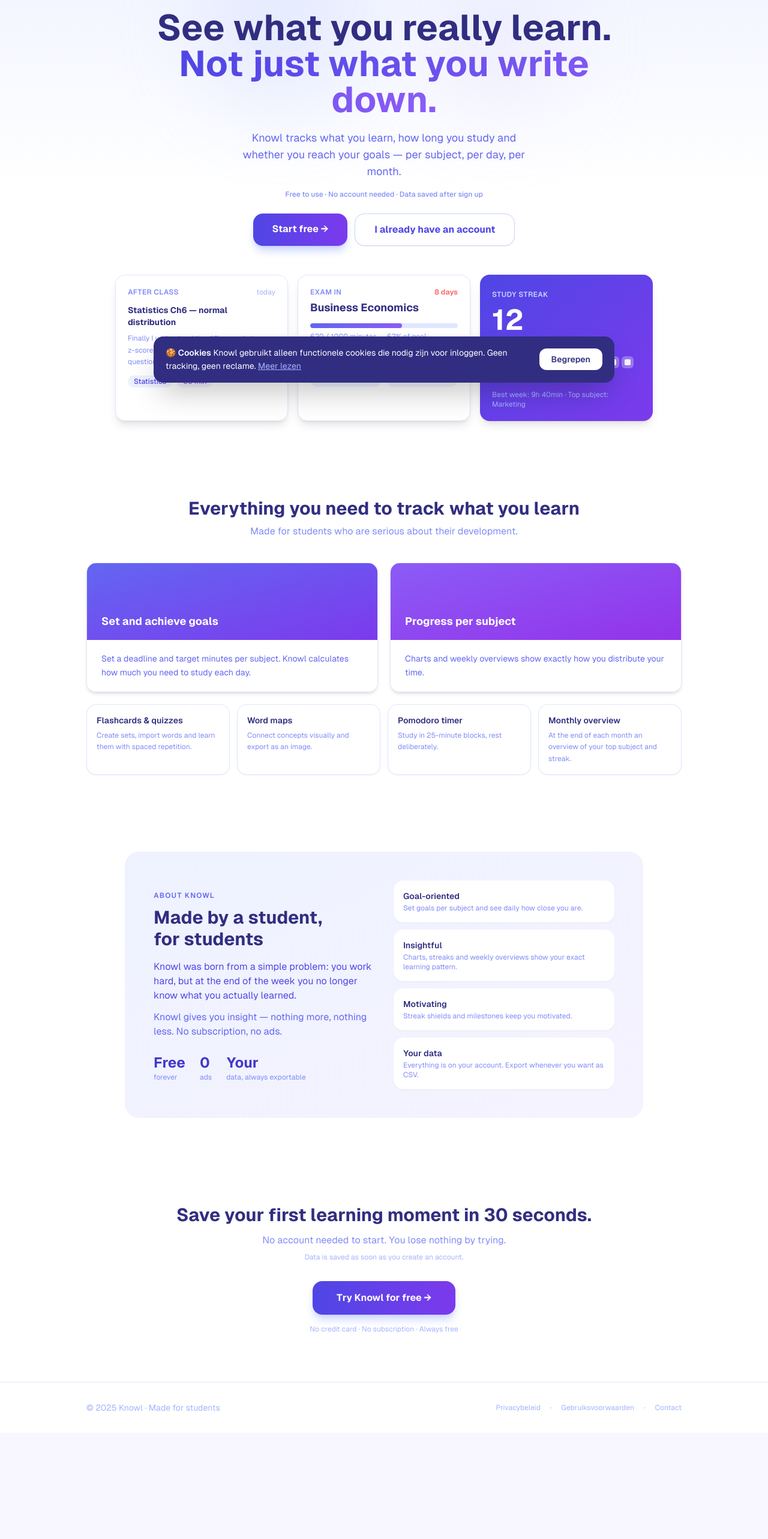
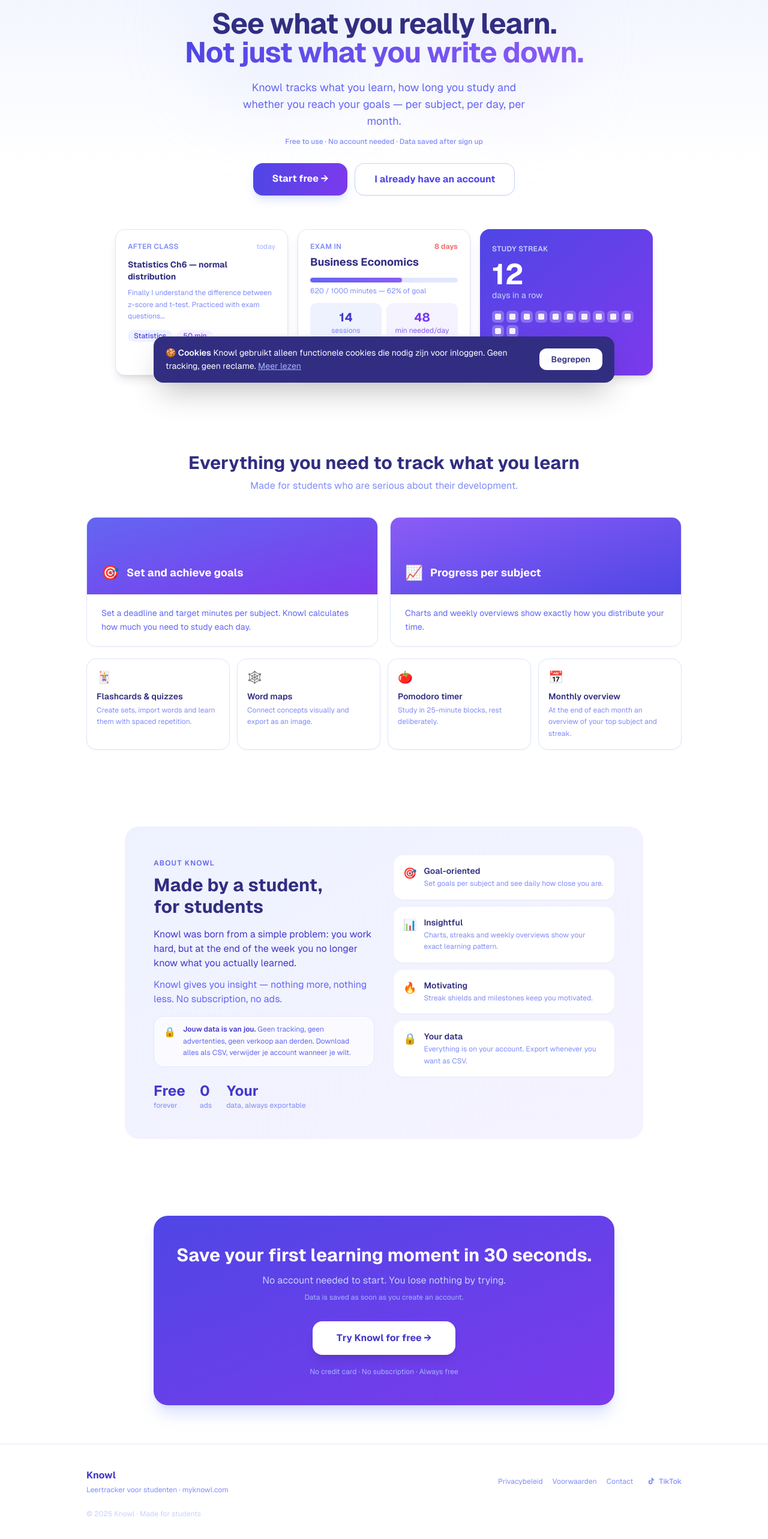
Before and after one commit to wduijkeren-netizen/knowl, a Next.js app: page / in a window 1280 px wide. Shown: the part 138-2704 px from the top of the page at 60% size. Before the commit the page ends 2527 px from the top, so only its background shows below. Built offline with nearby package versions, Linux system fonts and the light colour scheme.

Commit message:
Design verbetering: landingspagina, hover effects, success animatie, footer TikTok, privacy statement

```diff
--- a/src/components/LandingPage.tsx
+++ b/src/components/LandingPage.tsx
@@ -12,30 +12,33 @@
   const l = tr.landing
 
   const primaryFeatures = [
-    { title: l.feat1title, desc: l.feat1desc, color: 'bg-gradient-to-br from-indigo-500 to-violet-600' },
-    { title: l.feat2title, desc: l.feat2desc, color: 'bg-gradient-to-br from-violet-500 to-purple-600' },
+    { title: l.feat1title, desc: l.feat1desc, color: 'bg-gradient-to-br from-indigo-500 to-violet-600', icon: '🎯' },
+    { title: l.feat2title, desc: l.feat2desc, color: 'bg-gradient-to-br from-violet-500 to-indigo-600', icon: '📈' },
   ]
 
   const secondaryFeatures = [
-    { title: l.feat3title, desc: l.feat3desc },
-    { title: l.feat4title, desc: l.feat4desc },
-    { title: l.feat5title, desc: l.feat5desc },
-    { title: l.feat6title, desc: l.feat6desc },
+    { title: l.feat3title, desc: l.feat3desc, icon: '🃏' },
+    { title: l.feat4title, desc: l.feat4desc, icon: '🕸️' },
+    { title: l.feat5title, desc: l.feat5desc, icon: '🍅' },
+    { title: l.feat6title, desc: l.feat6desc, icon: '📅' },
   ]
 
   const usps = [
-    { title: l.usp1title, desc: l.usp1desc },
-    { title: l.usp2title, desc: l.usp2desc },
-    { title: l.usp3title, desc: l.usp3desc },
-    { title: l.usp4title, desc: l.usp4desc },
+    { title: l.usp1title, desc: l.usp1desc, icon: '🎯' },
+    { title: l.usp2title, desc: l.usp2desc, icon: '📊' },
+    { title: l.usp3title, desc: l.usp3desc, icon: '🔥' },
+    { title: l.usp4title, desc: l.usp4desc, icon: '🔒' },
   ]
 
   return (
     <div className="min-h-screen bg-white">
       {/* Nav */}
-      <header className="fixed top-0 left-0 right-0 z-20 bg-white/90 backdrop-blur-sm border-b border-indigo-100">
+      <header className="fixed top-0 left-0 right-0 z-20 bg-white/95 backdrop-blur-sm border-b border-indigo-100">
         <div className="max-w-5xl mx-auto px-4 py-3 flex justify-between items-center">
+          <div className="flex items-center gap-2">
             <span className="text-xl font-bold text-indigo-700 tracking-tight">Knowl</span>
+            <span className="hidden sm:inline text-xs text-indigo-300 font-normal">leertracker</span>
+          </div>
           <div className="flex gap-2 items-center">
             <div className="relative">
               <button onClick={() => setShowLang(s => !s)}
@@ -47,7 +50,7 @@
               {showLang && (
                 <>
                   <div className="fixed inset-0 z-10" onClick={() => setShowLang(false)} />
-                  <div className="absolute right-0 top-full mt-2 bg-white rounded-2xl border border-indigo-100 shadow-xl py-2 z-20 min-w-[170px] max-w-[90vw]">
+                  <div className="absolute right-0 top-full mt-2 bg-white rounded-2xl border border-indigo-100 shadow-xl py-2 z-20 min-w-[170px]">
                     {languages.map(lg => (
                       <button key={lg.code} onClick={() => { setLang(lg.code as LangCode); setShowLang(false) }}
                         className={`w-full flex items-center gap-3 px-4 py-2 text-sm hover:bg-indigo-50 transition-colors ${lang === lg.code ? 'text-indigo-700 font-semibold' : 'text-gray-600'}`}>
@@ -62,7 +65,7 @@
             <Link href="/login" className="hidden sm:block text-sm text-indigo-500 hover:text-indigo-700 font-medium transition-colors px-3 py-1.5">
               {l.login}
             </Link>
-            <Link href="/leermomenten" className="text-sm bg-indigo-600 text-white px-4 py-2 rounded-xl font-semibold hover:bg-indigo-700 transition-colors shadow-sm">
+            <Link href="/leermomenten" className="text-sm bg-indigo-600 text-white px-4 py-2 rounded-xl font-semibold hover:bg-indigo-700 active:scale-95 transition-all shadow-sm">
               {l.cta}
             </Link>
           </div>
@@ -71,15 +74,17 @@
 
       {/* Hero */}
       <section className="relative pt-24 pb-16 px-4 overflow-hidden bg-gradient-to-b from-indigo-50 via-white to-white">
-        <div className="absolute top-10 left-1/4 w-72 h-72 bg-indigo-200 rounded-full blur-3xl opacity-30 pointer-events-none" />
-        <div className="absolute top-20 right-1/4 w-64 h-64 bg-violet-200 rounded-full blur-3xl opacity-25 pointer-events-none" />
+        <div className="absolute top-10 left-1/4 w-72 h-72 bg-indigo-200 rounded-full blur-3xl opacity-20 pointer-events-none" />
+        <div className="absolute top-20 right-1/4 w-64 h-64 bg-violet-200 rounded-full blur-3xl opacity-20 pointer-events-none" />
 
         <div className="relative max-w-3xl mx-auto text-center">
-          <div className="inline-block bg-amber-50 text-amber-700 text-xs font-semibold px-4 py-2 rounded-full mb-6 border border-amber-200 shadow-sm">
+          {/* Badge */}
+          <div className="inline-flex items-center gap-2 bg-white text-indigo-700 text-xs font-semibold px-4 py-2 rounded-full mb-6 border border-indigo-200 shadow-sm">
+            <span className="w-2 h-2 rounded-full bg-emerald-400 animate-pulse shrink-0" />
             {l.badge}
           </div>
 
-          <h1 className="text-4xl md:text-6xl font-bold text-indigo-900 leading-tight">
+          <h1 className="text-4xl md:text-5xl font-bold text-indigo-900 leading-tight tracking-tight">
             {l.h1a}
             <br />
             <span className="bg-gradient-to-r from-indigo-600 to-violet-500 bg-clip-text text-transparent">
@@ -91,25 +96,25 @@
             {l.sub}
           </p>
 
-          <p className="text-xs text-indigo-400 mt-4 font-medium">
+          <p className="text-xs text-indigo-400 mt-3 font-medium">
             {l.proof}
           </p>
 
-          <div className="flex flex-col sm:flex-row gap-3 justify-center mt-6">
+          <div className="flex flex-col sm:flex-row gap-3 justify-center mt-7">
             <Link href="/leermomenten"
-              className="bg-gradient-to-r from-indigo-600 to-violet-600 text-white px-8 py-3.5 rounded-2xl font-bold text-base hover:from-indigo-700 hover:to-violet-700 transition-all shadow-lg shadow-indigo-200 text-center">
+              className="bg-gradient-to-r from-indigo-600 to-violet-600 text-white px-8 py-3.5 rounded-2xl font-bold text-base hover:from-indigo-700 hover:to-violet-700 active:scale-95 transition-all shadow-lg shadow-indigo-200/60 text-center">
               {l.cta}
             </Link>
             <Link href="/login"
-              className="bg-white text-indigo-600 px-8 py-3.5 rounded-2xl font-bold text-base hover:bg-indigo-50 transition-colors border border-indigo-200 shadow-sm text-center">
+              className="bg-white text-indigo-600 px-8 py-3.5 rounded-2xl font-bold text-base hover:bg-indigo-50 active:scale-95 transition-all border border-indigo-200 shadow-sm text-center">
               {l.login}
             </Link>
           </div>
         </div>
 
         {/* Preview kaarten */}
-        <div className="relative max-w-4xl mx-auto mt-12 grid grid-cols-1 md:grid-cols-3 gap-4">
-          <div className="bg-white rounded-2xl border border-indigo-100 shadow-lg p-5">
+        <div className="relative max-w-4xl mx-auto mt-14 grid grid-cols-1 md:grid-cols-3 gap-4">
+          <div className="bg-white rounded-2xl border border-indigo-100 shadow-lg p-5 hover:-translate-y-0.5 hover:shadow-xl transition-all">
             <div className="flex justify-between items-start mb-3">
               <span className="text-xs font-semibold text-indigo-400 uppercase tracking-wide">{l.card1tag}</span>
               <span className="text-xs text-indigo-300">{l.card1today}</span>
@@ -118,11 +123,11 @@
             <p className="text-xs text-indigo-400 mt-2 leading-relaxed">{l.card1body}</p>
             <div className="flex gap-2 mt-3">
               <span className="text-xs bg-indigo-50 text-indigo-600 rounded-full px-2.5 py-0.5 font-medium">{l.card1sub1}</span>
-              <span className="text-xs bg-violet-50 text-violet-500 rounded-full px-2.5 py-0.5 font-medium">{l.card1sub2}</span>
+              <span className="text-xs bg-violet-50 text-violet-600 rounded-full px-2.5 py-0.5 font-medium">{l.card1sub2}</span>
             </div>
           </div>
 
-          <div className="bg-white rounded-2xl border border-indigo-100 shadow-lg p-5">
+          <div className="bg-white rounded-2xl border border-indigo-100 shadow-lg p-5 hover:-translate-y-0.5 hover:shadow-xl transition-all">
             <div className="flex justify-between items-start mb-1">
               <span className="text-xs font-semibold text-indigo-400 uppercase tracking-wide">{l.card2tag}</span>
               <span className="text-xs font-bold text-red-400">{l.card2days}</span>
@@ -139,19 +144,19 @@
               </div>
               <div className="bg-violet-50 rounded-xl p-2.5 text-center">
                 <p className="text-xl font-bold text-violet-600">{l.card2stat2val}</p>
-                <p className="text-xs text-violet-400">{l.card2stat2lab}</p>
+                <p className="text-xs text-violet-500">{l.card2stat2lab}</p>
               </div>
             </div>
           </div>
 
-          <div className="bg-gradient-to-br from-indigo-600 to-violet-600 rounded-2xl shadow-lg p-5 text-white">
+          <div className="bg-gradient-to-br from-indigo-600 to-violet-600 rounded-2xl shadow-lg p-5 text-white hover:-translate-y-0.5 hover:shadow-xl transition-all">
             <span className="text-xs font-semibold text-indigo-200 uppercase tracking-wide">{l.card3tag}</span>
             <p className="text-5xl font-bold mt-2">12</p>
             <p className="text-indigo-200 text-sm">{l.card3days}</p>
             <div className="flex gap-1 mt-4 flex-wrap">
               {Array.from({ length: 12 }).map((_, i) => (
-                <div key={i} className="w-5 h-5 rounded-md bg-white/30 flex items-center justify-center">
-                  <div className="w-2.5 h-2.5 rounded-sm bg-white opacity-90" />
+                <div key={i} className="w-5 h-5 rounded-md bg-white/25 flex items-center justify-center">
+                  <div className="w-2.5 h-2.5 rounded-sm bg-white/90" />
                 </div>
               ))}
             </div>
@@ -169,9 +174,12 @@
 
         <div className="grid grid-cols-1 sm:grid-cols-2 gap-5 mb-5">
           {primaryFeatures.map(f => (
-            <div key={f.title} className="rounded-2xl overflow-hidden shadow-md hover:shadow-lg transition-all border border-indigo-100">
+            <div key={f.title} className="rounded-2xl overflow-hidden shadow-sm hover:shadow-md hover:-translate-y-0.5 transition-all border border-indigo-100 group">
               <div className={`h-32 flex items-end px-6 pb-5 ${f.color}`}>
+                <div className="flex items-center gap-3">
+                  <span className="text-2xl">{f.icon}</span>
                   <h3 className="text-lg font-bold text-white leading-tight">{f.title}</h3>
+                </div>
               </div>
               <div className="bg-white px-6 py-5">
                 <p className="text-sm text-indigo-500 leading-relaxed">{f.desc}</p>
@@ -182,9 +190,10 @@
 
         <div className="grid grid-cols-2 md:grid-cols-4 gap-3">
           {secondaryFeatures.map(f => (
-            <div key={f.title} className="bg-white rounded-2xl border border-indigo-100 p-4 shadow-sm hover:shadow-md transition-all">
-              <h3 className="text-sm font-semibold text-indigo-900">{f.title}</h3>
-              <p className="text-xs text-indigo-400 mt-1.5 leading-relaxed">{f.desc}</p>
+            <div key={f.title} className="bg-white rounded-2xl border border-indigo-100 p-4 shadow-sm hover:shadow-md hover:-translate-y-0.5 transition-all">
+              <span className="text-xl">{f.icon}</span>
+              <h3 className="text-sm font-semibold text-indigo-900 mt-2">{f.title}</h3>
+              <p className="text-xs text-indigo-400 mt-1 leading-relaxed">{f.desc}</p>
             </div>
           ))}
         </div>
@@ -193,14 +202,22 @@
       {/* Over Knowl */}
       <section className="max-w-4xl mx-auto px-4 py-16">
         <div className="bg-gradient-to-br from-indigo-50 to-violet-50 rounded-3xl p-8 md:p-12">
-          <div className="grid md:grid-cols-2 gap-8 items-center">
+          <div className="grid md:grid-cols-2 gap-8 items-start">
             <div>
               <span className="text-xs font-semibold text-indigo-500 uppercase tracking-widest">{l.aboutTag}</span>
               <h2 className="text-2xl md:text-3xl font-bold text-indigo-900 mt-2 leading-tight whitespace-pre-line">
                 {l.aboutTitle}
               </h2>
-              <p className="text-indigo-600 mt-4 leading-relaxed text-sm md:text-base">{l.aboutP1}</p>
+              <p className="text-indigo-700 mt-4 leading-relaxed text-sm md:text-base">{l.aboutP1}</p>
               <p className="text-indigo-500 mt-3 leading-relaxed text-sm md:text-base">{l.aboutP2}</p>
+
+              {/* Privacy statement */}
+              <div className="mt-4 flex items-start gap-3 bg-white/70 rounded-2xl px-4 py-3 border border-indigo-100">
+                <span className="text-emerald-500 mt-0.5 shrink-0 text-base">🔒</span>
+                <p className="text-xs text-indigo-500 leading-relaxed">
+                  <span className="font-semibold text-indigo-700">Jouw data is van jou.</span> Geen tracking, geen advertenties, geen verkoop aan derden. Download alles als CSV, verwijder je account wanneer je wilt.
+                </p>
+              </div>
 
               <div className="flex gap-6 mt-6 flex-wrap">
                 <div>
@@ -220,9 +237,12 @@
 
             <div className="space-y-3">
               {usps.map(item => (
-                <div key={item.title} className="bg-white rounded-2xl p-4 shadow-sm">
+                <div key={item.title} className="bg-white rounded-2xl p-4 shadow-sm flex items-start gap-3">
+                  <span className="text-lg shrink-0">{item.icon}</span>
+                  <div>
                     <p className="font-semibold text-indigo-900 text-sm">{item.title}</p>
-                  <p className="text-xs text-indigo-400 mt-0.5">{item.desc}</p>
+                    <p className="text-xs text-indigo-400 mt-0.5 leading-relaxed">{item.desc}</p>
+                  </div>
                 </div>
               ))}
             </div>
@@ -231,27 +251,43 @@
       </section>
 
       {/* CTA */}
-      <section className="max-w-3xl mx-auto px-4 py-20 text-center">
-        <h2 className="text-2xl md:text-3xl font-bold text-indigo-900">{l.ctaTitle}</h2>
-        <p className="text-indigo-400 mt-3 mb-2 text-sm md:text-base">{l.ctaSub}</p>
+      <section className="px-4 py-16">
+        <div className="max-w-3xl mx-auto bg-gradient-to-br from-indigo-600 to-violet-600 rounded-3xl px-8 py-12 text-center shadow-xl shadow-indigo-200/60">
+          <h2 className="text-2xl md:text-3xl font-bold text-white">{l.ctaTitle}</h2>
+          <p className="text-indigo-200 mt-3 mb-2 text-sm md:text-base">{l.ctaSub}</p>
           <p className="text-xs text-indigo-300 mb-8">{l.ctaNote}</p>
           <Link href="/leermomenten"
-          className="inline-block bg-gradient-to-r from-indigo-600 to-violet-600 text-white px-10 py-4 rounded-2xl font-bold text-base hover:from-indigo-700 hover:to-violet-700 transition-all shadow-lg shadow-indigo-200">
+            className="inline-block bg-white text-indigo-700 px-10 py-4 rounded-2xl font-bold text-base hover:bg-indigo-50 active:scale-95 transition-all shadow-lg">
             {l.ctaBtn}
           </Link>
-        <p className="text-xs text-indigo-300 mt-4">{l.ctaFooter}</p>
+          <p className="text-xs text-indigo-300 mt-5">{l.ctaFooter}</p>
+        </div>
       </section>
 
-      <footer className="border-t border-indigo-100 py-8">
-        <div className="max-w-5xl mx-auto px-4 flex flex-col sm:flex-row justify-between items-center gap-3">
-          <p className="text-sm text-indigo-300">{l.footerCopy}</p>
-          <div className="flex gap-4 text-xs text-indigo-300">
-            <Link href="/privacy" className="hover:text-indigo-500 transition-colors">Privacybeleid</Link>
-            <span>·</span>
-            <Link href="/voorwaarden" className="hover:text-indigo-500 transition-colors">Gebruiksvoorwaarden</Link>
-            <span>·</span>
-            <a href="mailto:myknowl@hotmail.com" className="hover:text-indigo-500 transition-colors">{l.contact}</a>
+      {/* Footer */}
+      <footer className="border-t border-indigo-100 py-10 bg-white">
+        <div className="max-w-5xl mx-auto px-4">
+          <div className="flex flex-col sm:flex-row justify-between items-start sm:items-center gap-6">
+            <div>
+              <p className="text-base font-bold text-indigo-700">Knowl</p>
+              <p className="text-xs text-indigo-400 mt-1">Leertracker voor studenten · myknowl.com</p>
             </div>
+            <div className="flex flex-col sm:flex-row gap-4 sm:gap-6 text-xs text-indigo-400">
+              <div className="flex gap-4 flex-wrap">
+                <Link href="/privacy" className="hover:text-indigo-600 transition-colors">Privacybeleid</Link>
+                <Link href="/voorwaarden" className="hover:text-indigo-600 transition-colors">Voorwaarden</Link>
+                <a href="mailto:myknowl@hotmail.com" className="hover:text-indigo-600 transition-colors">{l.contact}</a>
+              </div>
+              <a href="https://www.tiktok.com/@myknowltiktok" target="_blank" rel="noopener noreferrer"
+                className="hover:text-indigo-600 transition-colors flex items-center gap-1.5 font-medium">
+                <svg width="13" height="13" viewBox="0 0 24 24" fill="currentColor">
+                  <path d="M19.59 6.69a4.83 4.83 0 01-3.77-4.25V2h-3.45v13.67a2.89 2.89 0 01-2.88 2.5 2.89 2.89 0 01-2.89-2.89 2.89 2.89 0 012.89-2.89c.28 0 .54.04.79.1V9.01a6.33 6.33 0 00-.79-.05 6.34 6.34 0 00-6.34 6.34 6.34 6.34 0 006.34 6.34 6.34 6.34 0 006.33-6.34V8.96a8.27 8.27 0 004.84 1.55V7.07a4.85 4.85 0 01-1.07-.38z"/>
+                </svg>
+                TikTok
+              </a>
+            </div>
+          </div>
+          <p className="text-xs text-indigo-200 mt-6">{l.footerCopy}</p>
         </div>
       </footer>
     </div>
```
Also changed, not shown: src/components/Dashboard.tsx (+7 -2 lines), src/lib/i18n/translations.ts (+7 -7 lines). Lines whose indentation alone changed are shown as unchanged.
